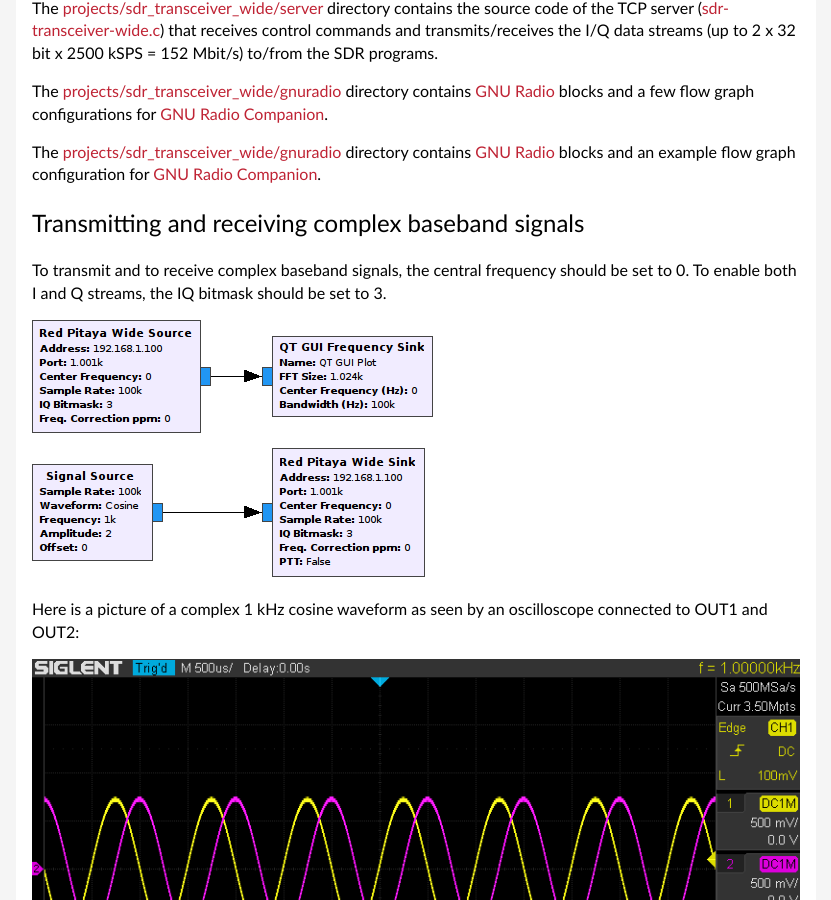
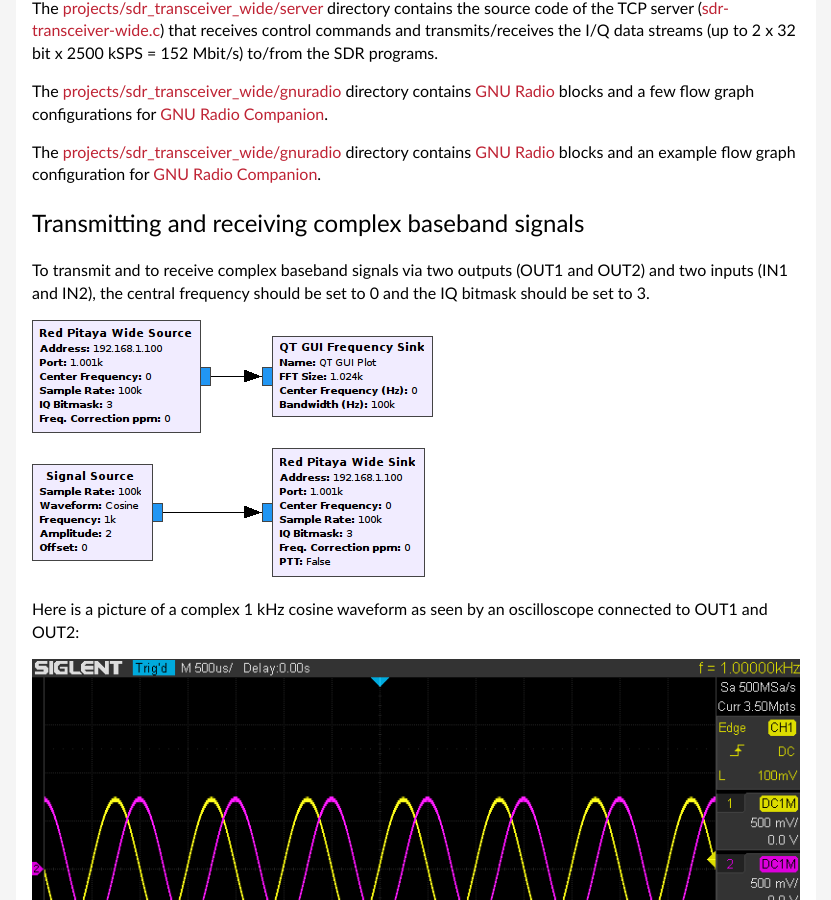
Before and after one commit to pavel-demin/red-pitaya-notes, a Jekyll site: the page built from sdr-transceiver-wide.md, in a window 1280 px wide and 900 px high, scrolled down 873 px. Shown: the whole window, without its empty margins (224-1055 px from the left). Built offline with Jekyll 4.4.1, drawn with Linux system fonts in a browser that asks for light colours.

Commit message:
improve notes about complex baseband signals

```diff
--- a/sdr-transceiver-wide.md
+++ b/sdr-transceiver-wide.md
@@ -35,7 +35,7 @@
 Transmitting and receiving complex baseband signals
 -----
 
-To transmit and to receive complex baseband signals, the central frequency should be set to 0. To enable both I and Q streams, the IQ bitmask should be set to 3.
+To transmit and to receive complex baseband signals via two outputs (OUT1 and OUT2) and two inputs (IN1 and IN2), the central frequency should be set to 0 and the IQ bitmask should be set to 3.
 
 ![IQ configuration]({{ "/img/iq-grc.png" | prepend: site.baseurl }})
 
```
